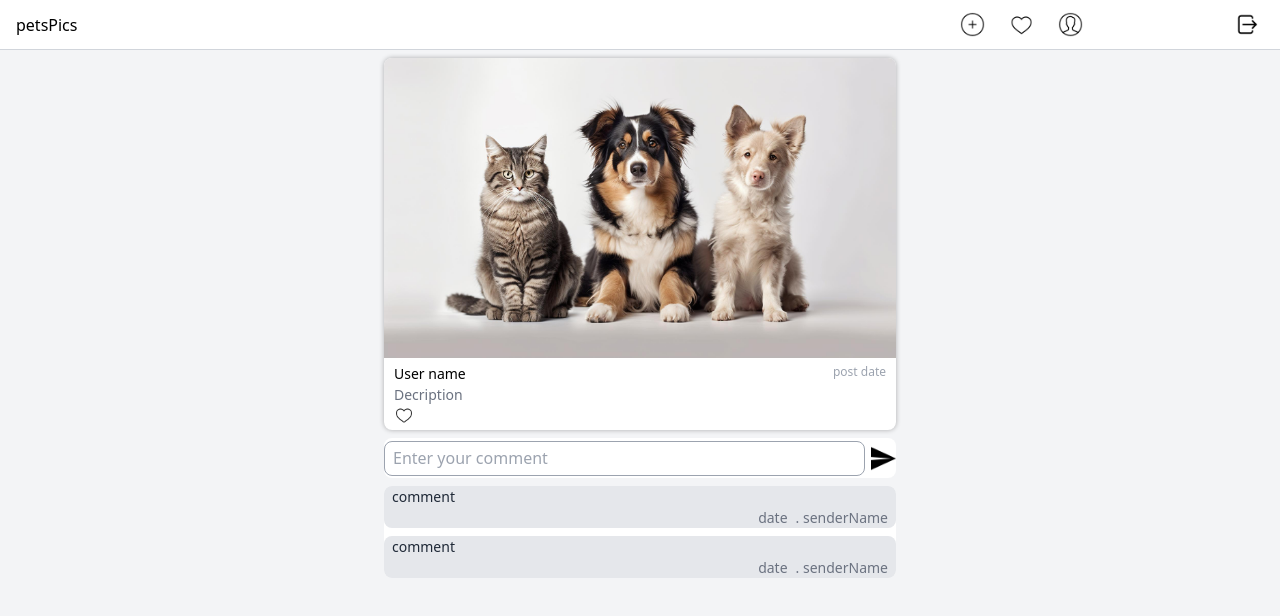
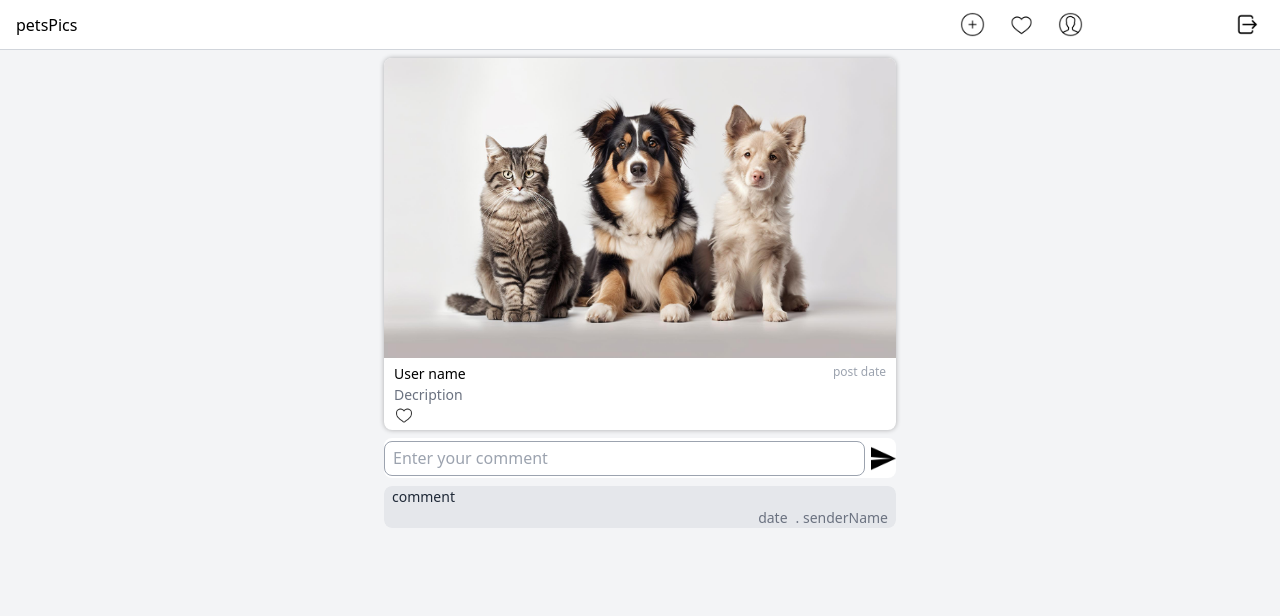
Before and after one commit to Jospin6/petsPics_api, a React (Vite) app in the folder client/: page /user/comment in a window 1280 px wide. Shown: the top 616 px of the page. Built offline with nearby package versions, Linux system fonts and the light colour scheme.

Commit message:
Remove an unused component

```diff
--- a/client/src/components/Comments.jsx
+++ b/client/src/components/Comments.jsx
@@ -13,7 +13,6 @@ export const Comments = () => {
         </div>
         <div className="bg-white rounded-lg mt-2 h-auto">
             <CommentItem/>
-            <CommentItem/>
         </div>
     </div>
 }
```
